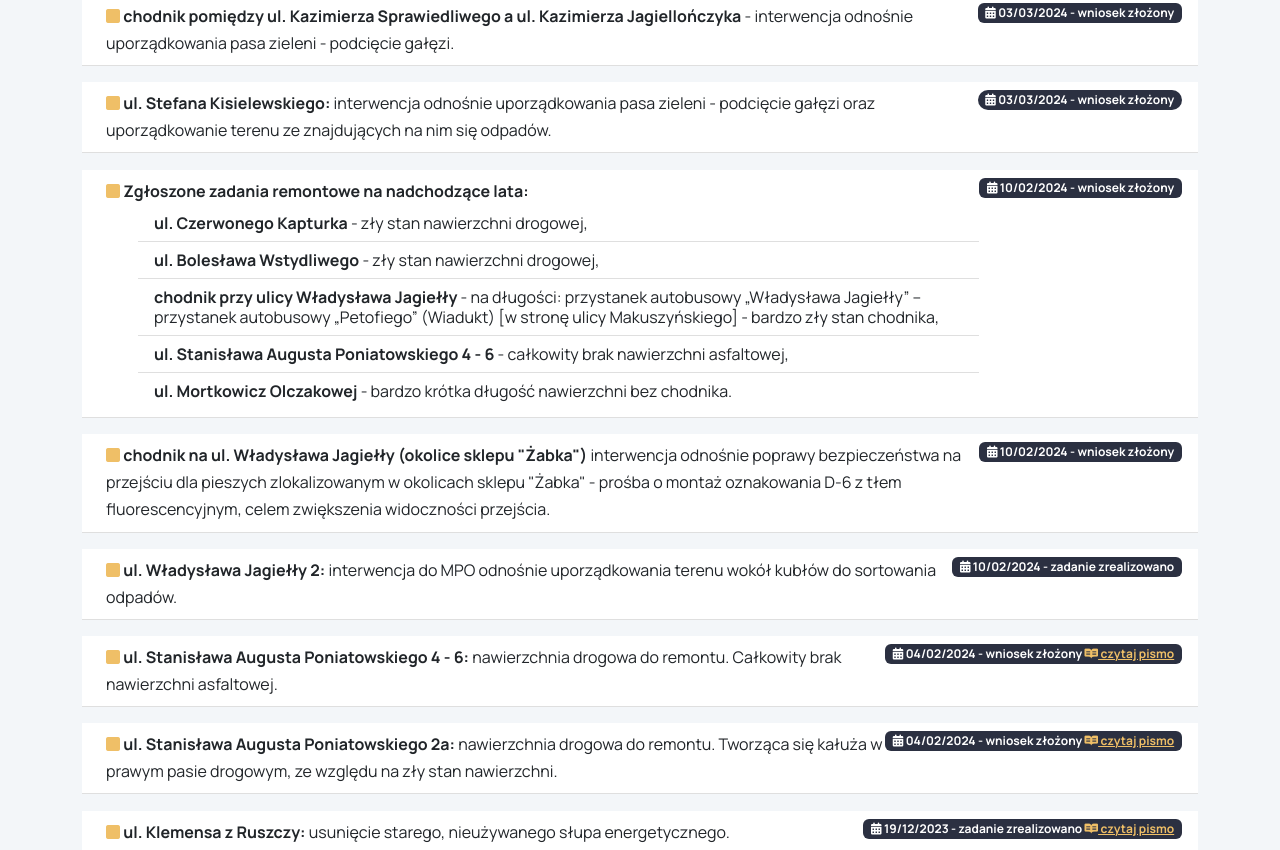
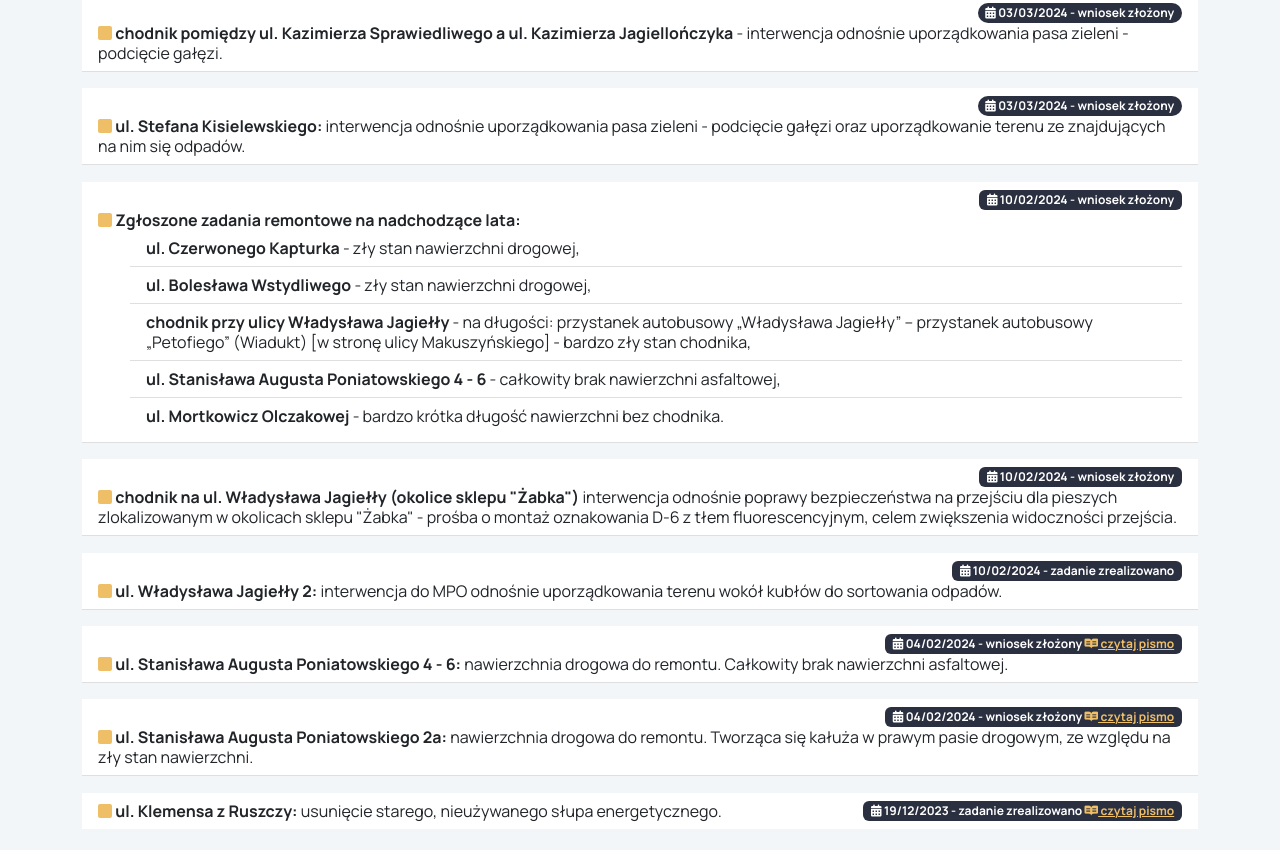
Before and after one commit to g4ieku/radnyCzekaj, a website: page index.html in a window 1280 px wide. Shown: the part 993-1843 px from the top of the page. Drawn offline with nearby package versions, Linux system fonts and the light colour scheme.

Commit message:
layout corrected

```diff
--- a/index.html
+++ b/index.html
@@ -178,13 +178,14 @@
                   <div
                      class="text-container d-flex flex-column justify-content-center h-100"
                   >
-                     <ul class="list-group list-group-flush lh-md gap-3">
+                     <ul class="list-group list-group-flush lh-sm gap-3">
                         <!-- ulica Kazimierza Sprawiedliwego -->
-                        <li
-                           class="list-group-item d-flex justify-content-between align-items-start"
-                           data-aos="zoom-in-right"
-                        >
-                           <div class="ms-2 me-auto">
+                        <li class="list-group-item" data-aos="zoom-in-right">
+                           <div class="float-end badge bg-dark rounded-pill">
+                              <i class="fa-solid fa-calendar-days"></i>
+                              03/03/2024 - wniosek złożony
+                           </div>
+                           <div class="float-start">
                               <i class="fas fa-square text-primary"></i>
                               <strong
                                  >chodnik pomiędzy ul. Kazimierza Sprawiedliwego
@@ -193,38 +194,30 @@
                               - interwencja odnośnie uporządkowania pasa zieleni
                               - podcięcie gałęzi.
                            </div>
-
-                           <span class="badge bg-dark"
-                              ><i class="fa-solid fa-calendar-days"></i>
-                              03/03/2024 - wniosek złożony</span
-                           >
                         </li>
 
                         <!-- ulica Stefana Kisielewskiego -->
-                        <li
-                           class="list-group-item d-flex justify-content-between align-items-start"
-                           data-aos="zoom-in-right"
-                        >
-                           <div class="ms-2 me-auto">
+                        <li class="list-group-item" data-aos="zoom-in-right">
+                           <div class="float-end badge bg-dark rounded-pill">
+                              <i class="fa-solid fa-calendar-days"></i>
+                              03/03/2024 - wniosek złożony
+                           </div>
+                           <div class="float-start">
                               <i class="fas fa-square text-primary"></i>
                               <strong>ul. Stefana Kisielewskiego:</strong>
                               interwencja odnośnie uporządkowania pasa zieleni -
                               podcięcie gałęzi oraz uporządkowanie terenu ze
                               znajdujących na nim się odpadów.
                            </div>
-
-                           <span class="badge bg-dark rounded-pill"
-                              ><i class="fa-solid fa-calendar-days"></i>
-                              03/03/2024 - wniosek złożony</span
-                           >
                         </li>
 
                         <!--  zadania remontowe-->
-                        <li
-                           class="list-group-item d-flex justify-content-between align-items-start"
-                           data-aos="zoom-in-right"
-                        >
-                           <div class="ms-2 me-auto">
+                        <li class="list-group-item" data-aos="zoom-in-right">
+                           <div class="float-end badge bg-dark">
+                              <i class="fa-solid fa-calendar-days"></i>
+                              10/02/2024 - wniosek złożony
+                           </div>
+                           <div class="float-start">
                               <i class="fas fa-square text-primary"></i>
                               <strong
                                  >Zgłoszone zadania remontowe na nadchodzące
@@ -284,19 +277,15 @@
                                  </li>
                               </ul>
                            </div>
-
-                           <span class="badge bg-dark"
-                              ><i class="fa-solid fa-calendar-days"></i>
-                              10/02/2024 - wniosek złożony</span
-                           >
                         </li>
 
                         <!--  ul. Władysława Jagiełły 5 -->
-                        <li
-                           class="list-group-item d-flex justify-content-between align-items-start"
-                           data-aos="zoom-in-right"
-                        >
-                           <div class="ms-2 me-auto">
+                        <li class="list-group-item" data-aos="zoom-in-right">
+                           <div class="float-end badge bg-dark">
+                              <i class="fa-solid fa-calendar-days"></i>
+                              10/02/2024 - wniosek złożony
+                           </div>
+                           <div class="float-start">
                               <i class="fas fa-square text-primary"></i>
                               <strong
                                  >chodnik na ul. Władysława Jagiełły (okolice
@@ -308,37 +297,35 @@
                               tłem fluorescencyjnym, celem zwiększenia
                               widoczności przejścia.
                            </div>
-
-                           <span class="badge bg-dark"
-                              ><i class="fa-solid fa-calendar-days"></i>
-                              10/02/2024 - wniosek złożony</span
-                           >
                         </li>
 
                         <!-- ul. Władysława Jagiełły 2 -->
-                        <li
-                           class="list-group-item d-flex justify-content-between align-items-start"
-                           data-aos="zoom-in-right"
-                        >
-                           <div class="ms-2 me-auto">
+                        <li class="list-group-item" data-aos="zoom-in-right">
+                           <div class="float-end badge bg-dark">
+                              <i class="fa-solid fa-calendar-days"></i>
+                              10/02/2024 - zadanie zrealizowano
+                           </div>
+                           <div class="float-start">
                               <i class="fas fa-square text-primary"></i>
                               <strong>ul. Władysława Jagiełły 2:</strong>
                               interwencja do MPO odnośnie uporządkowania terenu
                               wokół kubłów do sortowania odpadów.
                            </div>
-
-                           <span class="badge bg-dark"
-                              ><i class="fa-solid fa-calendar-days"></i>
-                              10/02/2024 - zadanie zrealizowano</span
-                           >
                         </li>
 
                         <!-- ul. Stanisława Augusta Poniatowskiego 4-6 -->
-                        <li
-                           class="list-group-item d-flex justify-content-between align-items-start"
-                           data-aos="zoom-in-right"
-                        >
-                           <div class="ms-2 me-auto">
+                        <li class="list-group-item" data-aos="zoom-in-right">
+                           <div class="float-end badge bg-dark">
+                              <i class="fa-solid fa-calendar-days"></i>
+                              04/02/2024 - wniosek złożony
+                              <a
+                                 href="https://drive.google.com/file/d/1_py6RMv9GtCdYQYpsQIhu-S0JtAA6v7k/view?usp=sharing"
+                                 target="_blank"
+                                 ><i class="fa-brands fa-readme"></i> czytaj
+                                 pismo</a
+                              >
+                           </div>
+                           <div class="float-start">
                               <i class="fas fa-square text-primary"></i>
                               <strong
                                  >ul. Stanisława Augusta Poniatowskiego 4 -
@@ -347,24 +334,21 @@
                               nawierzchnia drogowa do remontu. Całkowity brak
                               nawierzchni asfaltowej.
                            </div>
-                           <span class="badge bg-dark"
-                              ><i class="fa-solid fa-calendar-days"></i>
+                        </li>
+
+                        <!-- ul. Stanisława Augusta Poniatowskiego 2a -->
+                        <li class="list-group-item" data-aos="zoom-in-right">
+                           <div class="float-end badge bg-dark">
+                              <i class="fa-solid fa-calendar-days"></i>
                               04/02/2024 - wniosek złożony
                               <a
                                  href="https://drive.google.com/file/d/1_py6RMv9GtCdYQYpsQIhu-S0JtAA6v7k/view?usp=sharing"
                                  target="_blank"
                                  ><i class="fa-brands fa-readme"></i> czytaj
                                  pismo</a
-                              ></span
-                           >
-                        </li>
-
-                        <!-- ul. Stanisława Augusta Poniatowskiego 2a -->
-                        <li
-                           class="list-group-item d-flex justify-content-between align-items-start"
-                           data-aos="zoom-in-right"
-                        >
-                           <div class="ms-2 me-auto">
+                              >
+                           </div>
+                           <div class="float-start">
                               <i class="fas fa-square text-primary"></i>
                               <strong
                                  >ul. Stanisława Augusta Poniatowskiego
@@ -374,40 +358,25 @@
                               kałuża w prawym pasie drogowym, ze względu na zły
                               stan nawierzchni.
                            </div>
-
-                           <span class="badge bg-dark"
-                              ><i class="fa-solid fa-calendar-days"></i>
-                              04/02/2024 - wniosek złożony
-                              <a
-                                 href="https://drive.google.com/file/d/1_py6RMv9GtCdYQYpsQIhu-S0JtAA6v7k/view?usp=sharing"
-                                 target="_blank"
-                                 ><i class="fa-brands fa-readme"></i> czytaj
-                                 pismo</a
-                              ></span
-                           >
                         </li>
 
                         <!-- ul. Klemensa z Ruszczy -->
-                        <li
-                           class="list-group-item d-flex justify-content-between align-items-start"
-                           data-aos="zoom-in-right"
-                        >
-                           <div class="ms-2 me-auto">
-                              <i class="fas fa-square text-primary"></i>
-                              <strong>ul. Klemensa z Ruszczy:</strong> usunięcie
-                              starego, nieużywanego słupa energetycznego.
-                           </div>
-
-                           <span class="badge bg-dark"
-                              ><i class="fa-solid fa-calendar-days"></i>
+                        <li class="list-group-item" data-aos="zoom-in-right">
+                           <div class="float-end badge bg-dark">
+                              <i class="fa-solid fa-calendar-days"></i>
                               19/12/2023 - zadanie zrealizowano
                               <a
                                  href="https://drive.google.com/file/d/1RGPfCU8rfWMZfH7gARBzmiAWt6mUF5zg/view?usp=drive_link"
                                  target="_blank"
                                  ><i class="fa-brands fa-readme"></i> czytaj
                                  pismo</a
-                              ></span
-                           >
+                              >
+                           </div>
+                           <div class="float-start">
+                              <i class="fas fa-square text-primary"></i>
+                              <strong>ul. Klemensa z Ruszczy:</strong> usunięcie
+                              starego, nieużywanego słupa energetycznego.
+                           </div>
                         </li>
                      </ul>
                   </div>
```
Also changed, not shown: css/styles.css (indentation only).
